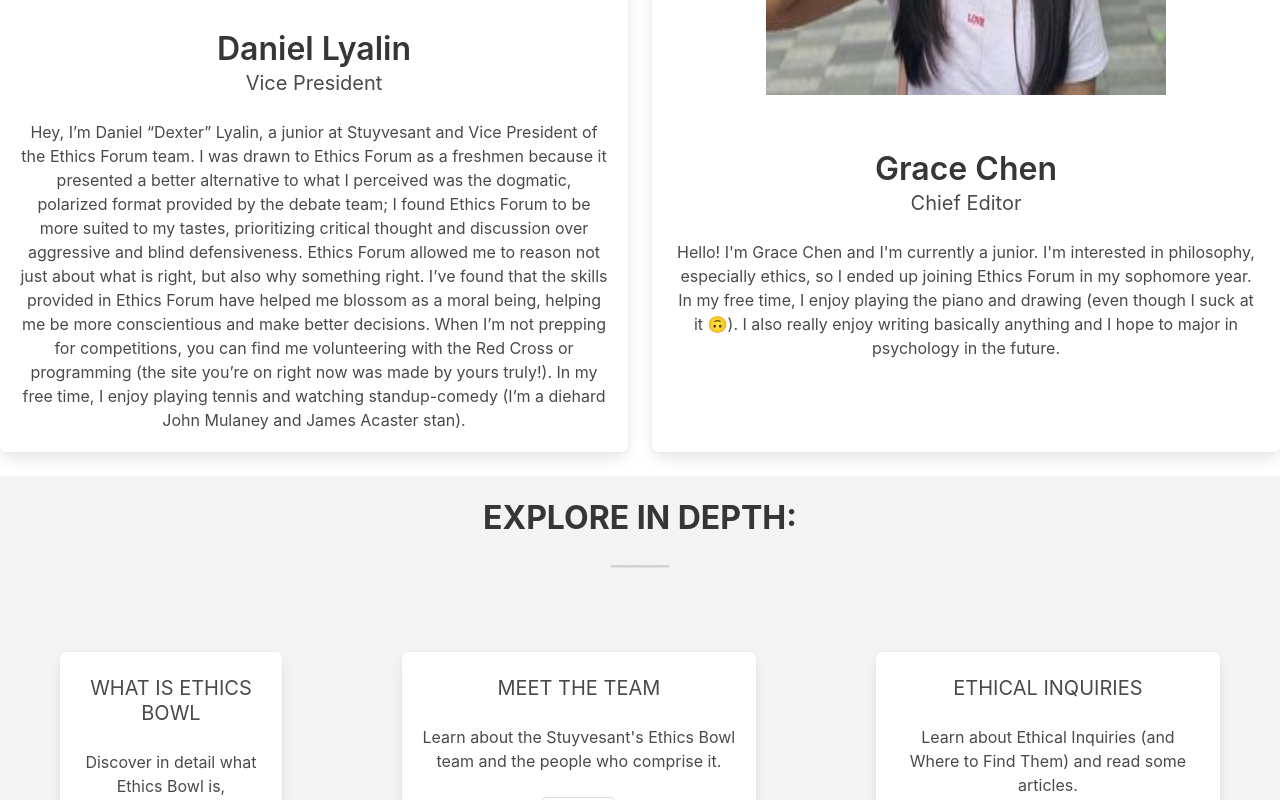
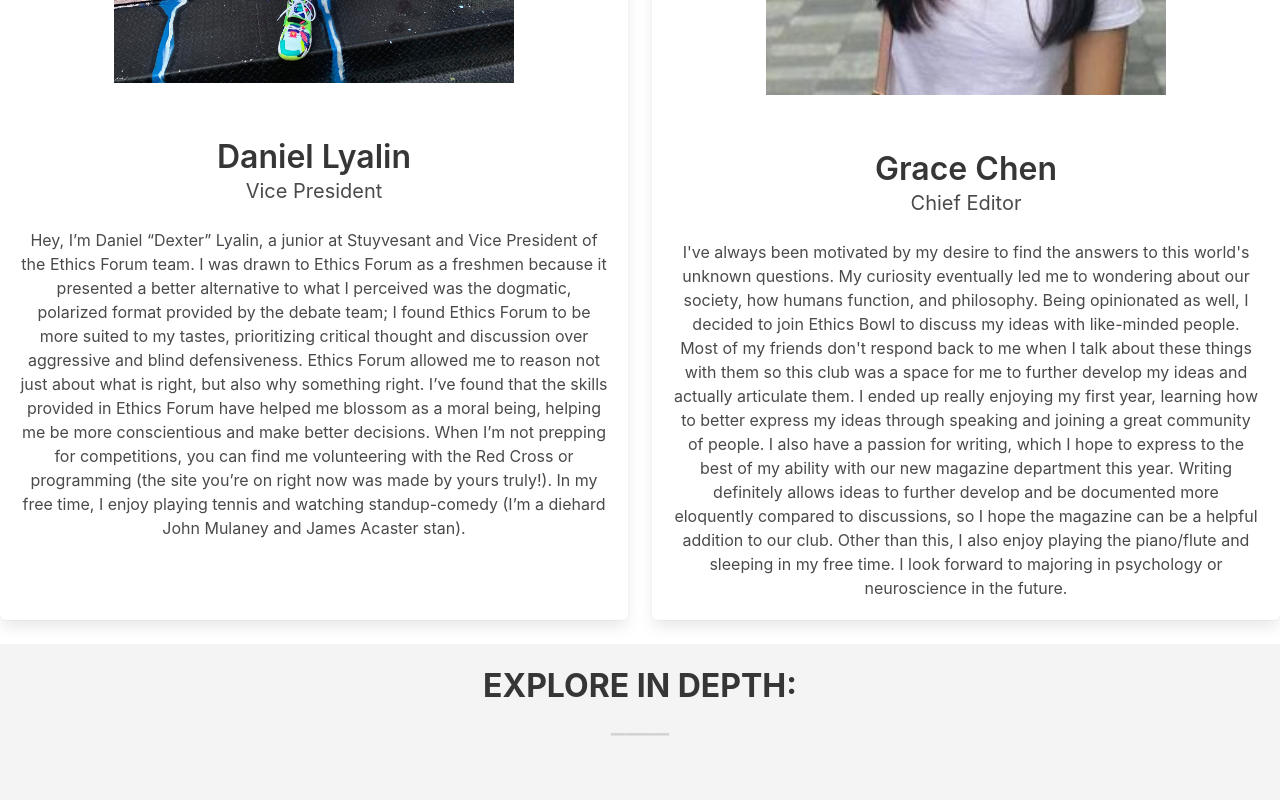
Before and after one commit to dlyalin20/dlyalin20.github.io, a plain HTML site: page team.html in a window 1280 px wide. Shown: the part 1908-2708 px from the top of the page. Drawn offline with nearby package versions, Linux system fonts and the light colour scheme.

Commit message:
Grace
Changed Grace's photo and bio

```diff
--- a/team.html
+++ b/team.html
@@ -160,15 +160,25 @@
                     </article>
                     <article class="tile is-child box">
                         <center>
-                            <img src="photos/grace3.jpg" class="grace">
+                            <img src="photos/grace4.jpg" class="grace">
                             <h1 class="title">Grace Chen</h1>
                             <h3 class="subtitle">Chief Editor</h3>
                             <p class="content">
-                                Hello! I'm Grace Chen and I'm currently a junior. I'm interested in philosophy,
-                                especially ethics, so I ended up joining Ethics Forum in my
-                                sophomore year. In my free time, I enjoy playing the piano and drawing
-                                (even though I suck at it 🙃). I also really enjoy writing basically anything
-                                 and I hope to major in psychology in the future.
+                              I've always been motivated by my desire to find the answers to this world's unknown
+                              questions. My curiosity eventually led me to wondering about our society, how
+                              humans function, and philosophy. Being opinionated as well, I decided to join
+                              Ethics Bowl to discuss my ideas with like-minded people. Most of my friends don't
+                              respond back to me when I talk about these things with them so this club was a
+                              space for me to further develop my ideas and actually articulate them. I ended up
+                              really enjoying my first year, learning how to better express my ideas through
+                              speaking and joining a great community of people. I also have a passion for
+                              writing, which I hope to express to the best of my ability with our new magazine
+                              department this year. Writing definitely allows ideas to further develop and be
+                              documented more eloquently compared to discussions, so I hope the magazine can be
+                              a helpful addition to our club. Other than this, I also enjoy playing the
+                              piano/flute and sleeping in my free time. I look forward to majoring in psychology
+                              or neuroscience in the future.
+
                             </p>
                         </center>
                     </article>
```
Also changed, not shown: photos/grace4.jpg (added).
